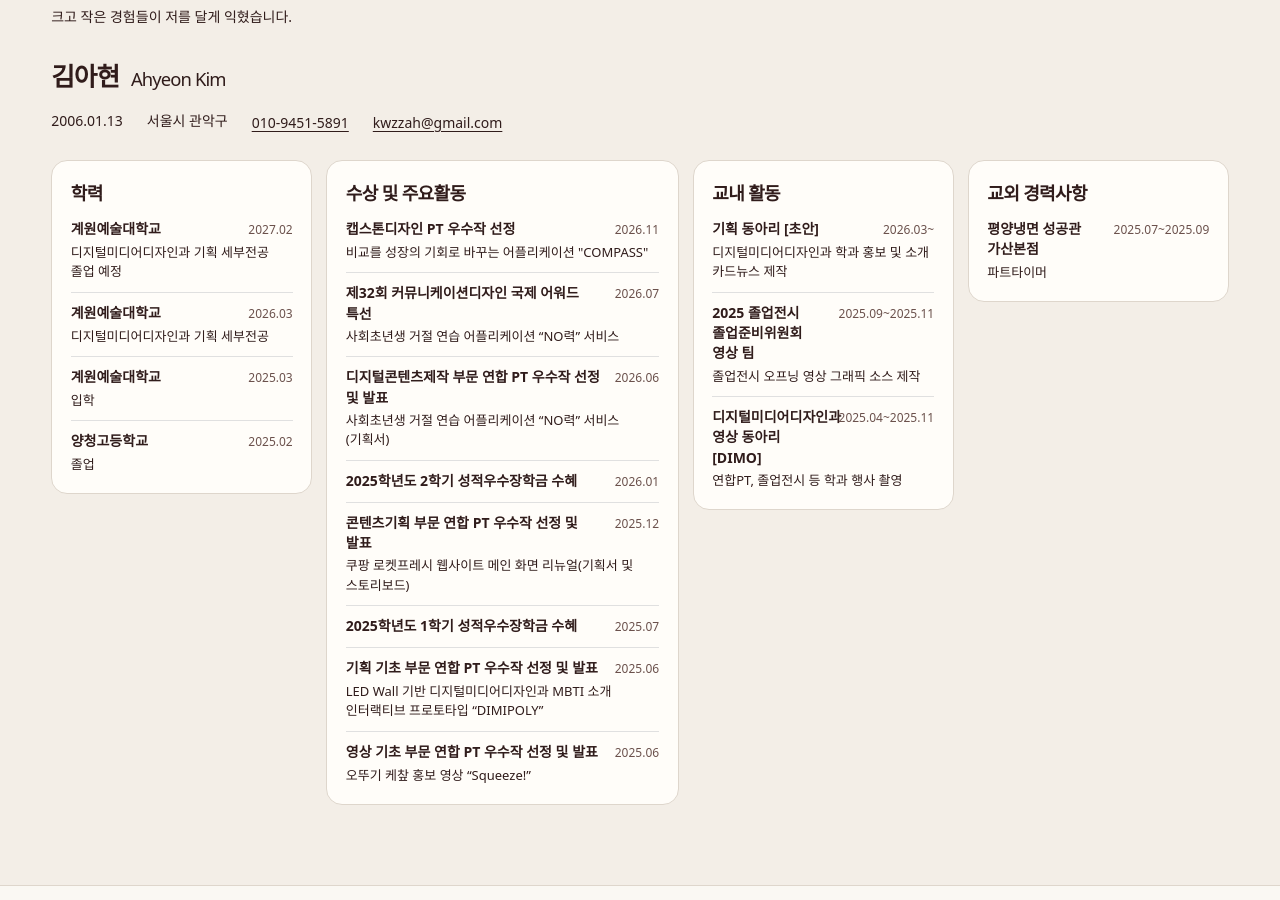
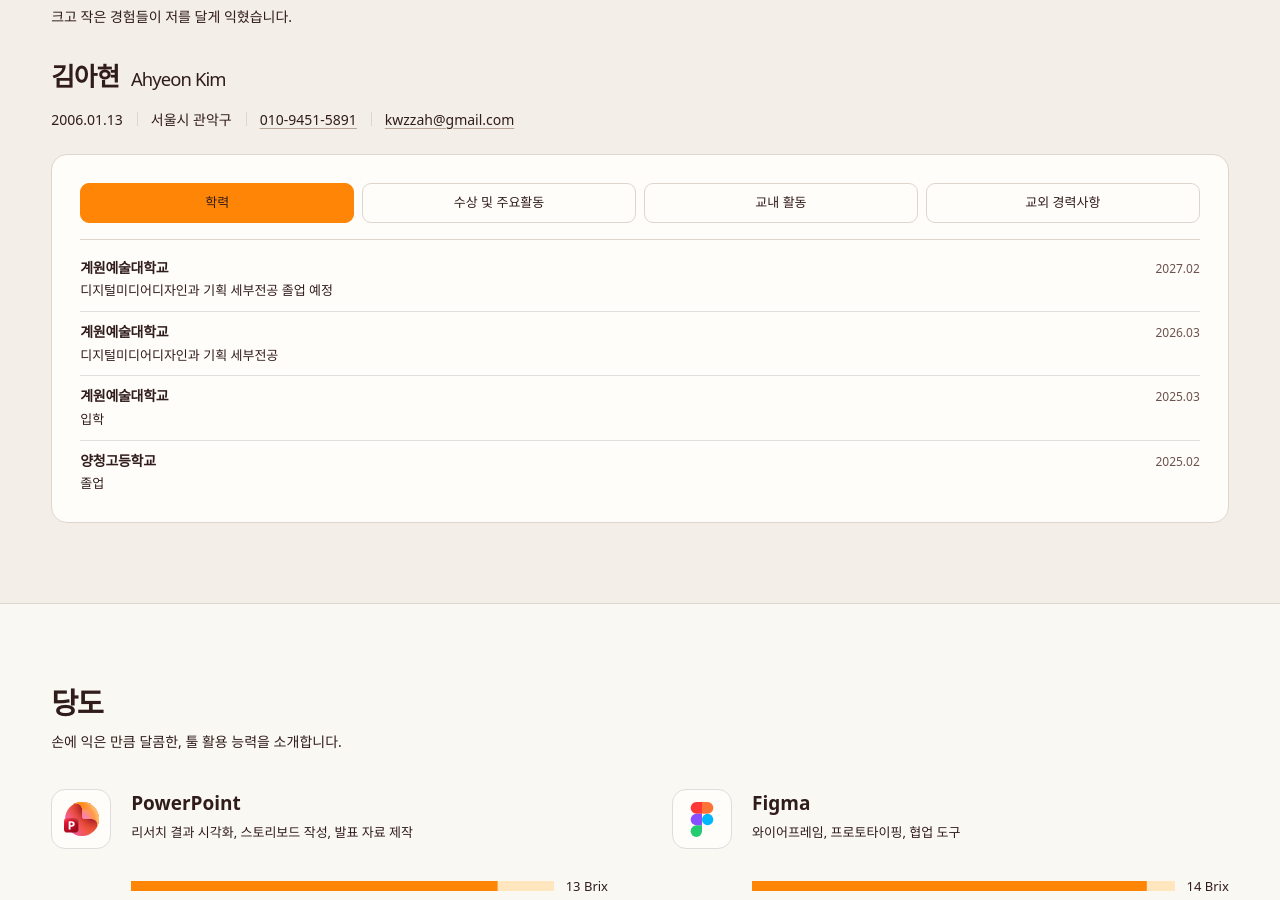
Before and after one commit to nancoolhae/portfolio, a plain HTML site: page index.html in a window 1280 px wide. Shown: the part 1131-2031 px from the top of the page. Drawn offline with Linux system fonts and the light colour scheme; a web font is replaced by a local one.

Commit message:
Restore career filters in a unified panel

```diff
--- a/app.js
+++ b/app.js
@@ -23,20 +23,31 @@
     `).join('')}
   `;
 
-  $('#career-list').innerHTML = Object.entries(data.career).map(([kind, rows]) => `
-    <section class="career-records">
-      <h3>${esc(kind)}</h3>
-      <ul class="career-entries">
-        ${rows.map(row => `
-          <li class="career-row">
-            <h4>${esc(row.title)}</h4>
-            <span class="career-date">${esc(row.year)}</span>
-            ${row.text ? `<p${row.resultDescription ? ' class="career-result"' : ''}>${esc(row.text)}</p>` : ''}
-          </li>
-        `).join('')}
-      </ul>
-    </section>
-  `).join('');
+  const careerFilters = $('#career-filters');
+  const careerList = $('#career-list');
+  careerFilters.innerHTML = Object.keys(data.career).map(kind =>
+    `<button type="button" data-career="${esc(kind)}" aria-controls="career-list" aria-pressed="false">${esc(kind)}</button>`
+  ).join('');
+
+  function selectCareer(kind) {
+    for (const button of careerFilters.children) {
+      button.setAttribute('aria-pressed', String(button.dataset.career === kind));
+    }
+    careerList.setAttribute('aria-label', kind);
+    careerList.innerHTML = data.career[kind].map(row => `
+      <li class="career-row">
+        <h3>${esc(row.title)}</h3>
+        <span class="career-date">${esc(row.year)}</span>
+        ${row.text ? `<p${row.resultDescription ? ' class="career-result"' : ''}>${esc(row.text)}</p>` : ''}
+      </li>
+    `).join('');
+  }
+
+  careerFilters.addEventListener('click', event => {
+    const button = event.target.closest('button[data-career]');
+    if (button && button.getAttribute('aria-pressed') !== 'true') selectCareer(button.dataset.career);
+  });
+  selectCareer(Object.keys(data.career)[0]);
   // 사용자가 제공한 A4-8의 15 Brix 척도를 사용한다. 실제 과일 측정값이 아닌 역량 메타포.
   $('#tools').innerHTML = data.tools.map(tool => `<div class="sweetness-tool" data-brix="${tool.brix}"><span class="tool-symbol" aria-hidden="true"><img src="${esc(tool.icon)}" alt="" width="36" height="36"></span><div><div class="sweetness-tool-heading"><h3>${esc(tool.name)}</h3></div><p>${esc(tool.description)}</p><div class="tool-meter-row"><span class="gauge-shell"><meter class="native-meter" min="0" max="15" value="${tool.brix}" aria-label="${esc(tool.name)} 역량 당도, 15 Brix 중 ${tool.brix} Brix">${tool.brix} / 15 Brix</meter><span class="gauge-track" aria-hidden="true"><span class="gauge-fill" style="--level:${tool.brix/15}"></span></span></span><span>${tool.brix} Brix</span></div></div></div>`).join('');
   // 소개 화면은 다운로드 대신 문서 보기. 원본 미등록 시 버튼 선택 후 상태를 안내한다.
--- a/index.html
+++ b/index.html
@@ -6,8 +6,8 @@
   <meta name="theme-color" content="#FAF8F3"><title>잘 익은 귤 김아현</title>
   <link rel="icon" href="assets/brand-tangerine.webp" type="image/webp"><link rel="preload" href="assets/fonts/PretendardVariable.woff2" as="font" type="font/woff2" crossorigin>
   <link rel="stylesheet" href="styles.css?v=citrus-palette"><link rel="stylesheet" href="design-v2.css?v=citrus-palette"><link rel="stylesheet" href="storyboard.css?v=citrus-palette"><link rel="stylesheet" href="motion.css?v=citrus-palette">
-  <script defer src="data.js?v=compact-career"></script><script defer src="projects.js?v=award-badge"></script><script defer src="app.js?v=compact-career"></script>
-<script defer src="motion.js?v=contact-cards"></script><link rel="stylesheet" href="palette.css?v=compact-career"></head>
+  <script defer src="data.js?v=compact-career"></script><script defer src="projects.js?v=award-badge"></script><script defer src="app.js?v=career-chips"></script>
+<script defer src="motion.js?v=contact-cards"></script><link rel="stylesheet" href="palette.css?v=career-chips"></head>
 <body>
   <a class="skip" href="#main">본문 바로가기</a>
   <!-- GNB: 사용자가 지정한 간결한 일반 명칭, 기존 위치와 앵커는 유지. -->
@@ -34,7 +34,10 @@
         <h3 id="career-profile-title"></h3>
         <dl id="career-profile-details"></dl>
       </section>
-      <div id="career-list" class="career-layout"></div>
+      <div class="career-records">
+        <div id="career-filters" class="filters" role="group" aria-label="이력 분류"></div>
+        <ul id="career-list" class="career-entries" aria-label="학력"></ul>
+      </div>
     </section>
     <!-- A4-8: 왼쪽 당도 안내, 오른쪽 도구별 막대. 값은 사용자 화면설계서 기준. -->
     <section id="skills" class="section sweetness" aria-labelledby="skills-title"><h2 id="skills-title">당도</h2><p class="eyebrow">손에 익은 만큼 달콤한, 툴 활용 능력을 소개합니다.</p><div class="sweetness-tools" id="tools"></div><p class="sweetness-legend">보통~새콤달콤: 10~11 브릭스 / 고당도: 12~12.5 브릭스 / 초고당도: 13~15 브릭스</p></section>
--- a/palette.css
+++ b/palette.css
@@ -275,13 +275,31 @@ nav a::after,
 .career-profile dl {
   display: flex;
   flex-wrap: wrap;
-  gap: 6px 24px;
+  align-items: start;
+  gap: 8px 0;
   margin: 0;
   font-size: 14px;
+  line-height: 1.5;
 }
 
 .career-profile dl > div {
+  position: relative;
   min-width: 0;
+}
+
+.career-profile dl > div + div {
+  padding-inline-start: 14px;
+  margin-inline-start: 14px;
+}
+
+.career-profile dl > div + div::before {
+  content: "";
+  position: absolute;
+  inset-inline-start: 0;
+  top: 0.25em;
+  width: 1px;
+  height: 1em;
+  background: #ded6cc;
 }
 
 .career-profile dd {
@@ -290,7 +308,8 @@ nav a::after,
 }
 
 .career-copy {
-  padding: 2px 0;
+  display: block;
+  padding: 0;
   border: 0;
   color: inherit;
   background: transparent;
@@ -298,26 +317,37 @@ nav a::after,
   text-align: left;
   text-decoration: underline;
   text-underline-offset: 3px;
+  text-decoration-color: #b7a59c;
   cursor: pointer;
-}
-
-.career .career-layout {
-  grid-template-columns: repeat(2, minmax(0, 1fr));
-  gap: 14px;
-  margin-top: 24px;
 }
 
 .career-records {
   min-width: 0;
-  min-height: 0;
-  padding: clamp(14px, 1.45vw, 22px);
+  min-height: 220px;
+  margin-top: 24px;
+  padding: clamp(14px, 2.2vw, 28px);
   border: 1px solid var(--line);
   background: var(--surface);
 }
 
-.career-records > h3 {
-  margin: 0;
-  font-size: 18px;
+#career-filters {
+  display: grid;
+  grid-template-columns: repeat(4, minmax(0, 1fr));
+  gap: 8px;
+  margin: 0 0 8px;
+  padding-bottom: 16px;
+  border-bottom: 1px solid var(--line);
+}
+
+#career-filters button {
+  min-height: 40px;
+  padding: 6px;
+  border-radius: 9px;
+}
+
+#career-filters button[aria-pressed=true] {
+  border-color: var(--orange);
+  background: var(--orange);
 }
 
 .career-entries {
@@ -338,7 +368,7 @@ nav a::after,
   padding-bottom: 0;
 }
 
-.career .career-row h4 {
+.career .career-row h3 {
   margin: 0;
   font-size: 14px;
   font-weight: 650;
@@ -361,12 +391,6 @@ nav a::after,
   line-height: 1.5;
 }
 
-@media (min-width: 1200px) {
-  .career .career-layout {
-    grid-template-columns: minmax(0, 1fr) minmax(0, 1.35fr) repeat(2, minmax(0, 1fr));
-  }
-}
-
 .about-stories p .about-line-break {
   display: revert;
 }
@@ -379,7 +403,23 @@ nav a::after,
 }
 
 @media (max-width: 740px) {
-  .career .career-layout {
-    grid-template-columns: minmax(0, 1fr);
+  #career-filters {
+    grid-template-columns: repeat(2, minmax(0, 1fr));
   }
 }
+
+@media (max-width: 480px) {
+  .career-profile dl {
+    display: grid;
+    grid-template-columns: max-content minmax(0, 1fr);
+  }
+
+  .career-profile dl > div:nth-child(odd) {
+    padding-inline-start: 0;
+    margin-inline-start: 0;
+  }
+
+  .career-profile dl > div:nth-child(odd)::before {
+    display: none;
+  }
+}
```
Also changed, not shown: projects.html (+1 -1 lines).
